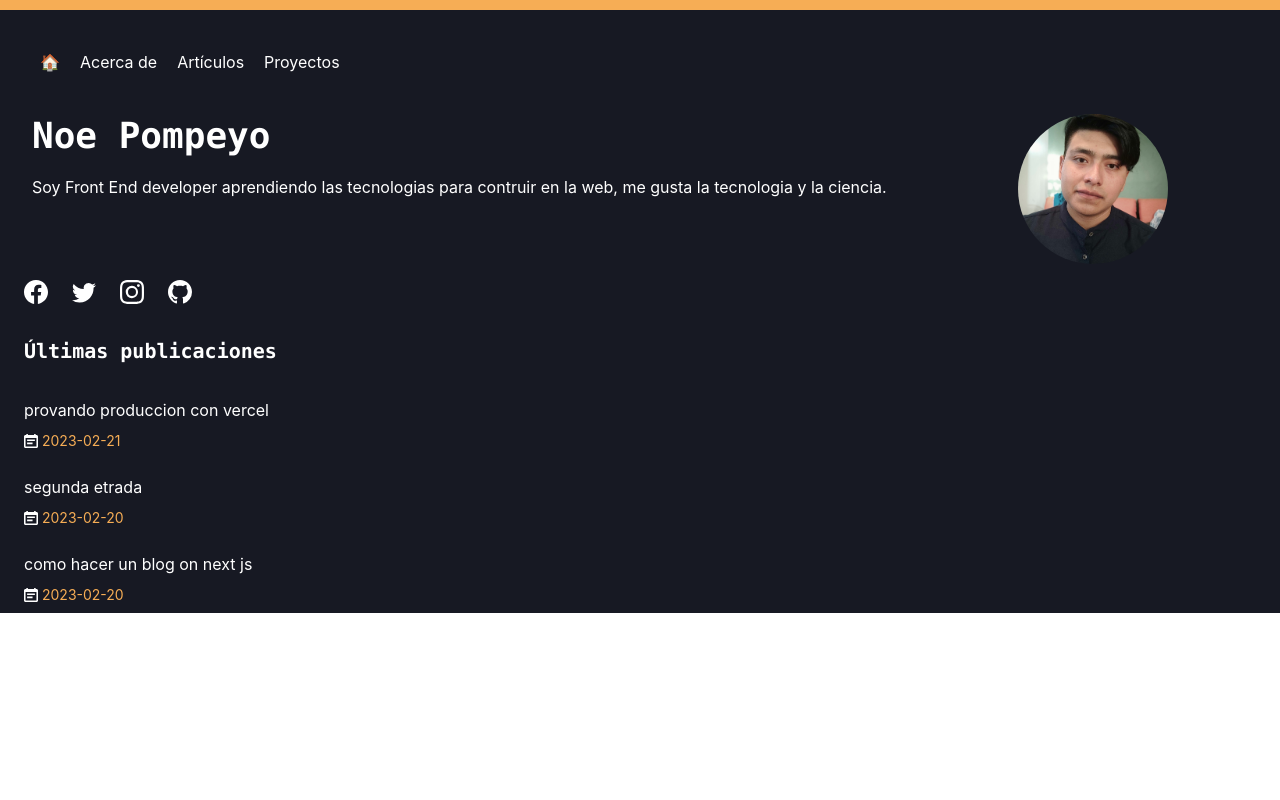
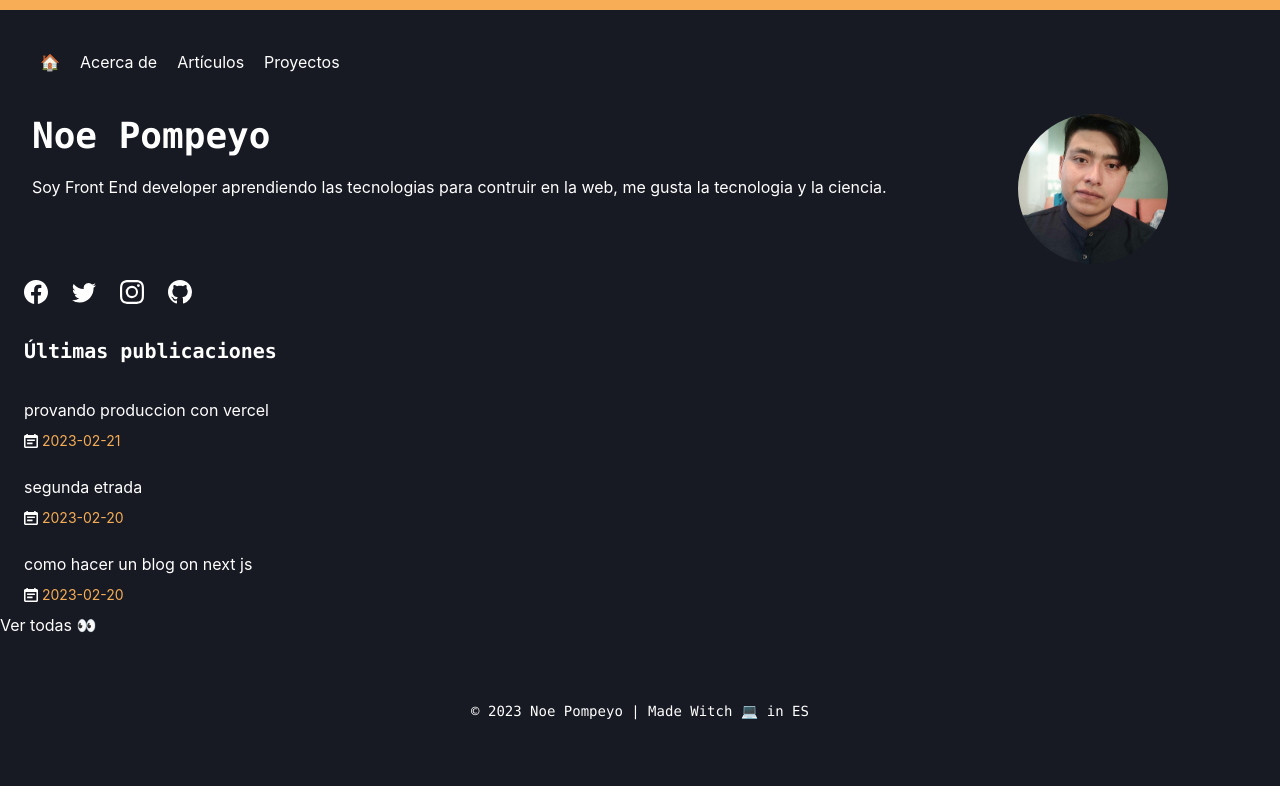
Before and after one commit to noepompeyo/mi-blog, a Next.js app: page / in a window 1280 px wide. Built offline with nearby package versions, Linux system fonts and the light colour scheme.

Commit message:
[ADD] se añadio un footer

```diff
--- /dev/null
+++ b/components/Footer.js
@@ -0,0 +1,30 @@
+import { Container, Flex } from "@chakra-ui/react";
+
+
+export default function Footer() {
+  return (
+    <Container
+    maxW="container.2xl"
+    bg="gray.900"
+    color="white"
+    position="relative"
+    overflow="visible"
+    zIndex="2"
+    >
+        <Flex
+        py={16}
+        w="100%"
+        direction="row"
+        justify="center"
+        textAlign="center"
+        align="center"
+        fontFamily="mono"
+        fontSize="sm"
+
+        >
+            &copy;  {new Date().getFullYear()}  Noe Pompeyo | Made Witch 💻 in ES
+
+        </Flex>
+    </Container>
+  )
+}
--- a/pages/index.js
+++ b/pages/index.js
@@ -2,10 +2,11 @@ import Head from 'next/head'
 
 import Link from 'next/link'
 import { getAllFilesMetadata } from '@/lib/mdx'
-import { Container, Text,  ChakraProvider, Flex, Heading, Box , Image} from '@chakra-ui/react';
+import {  Text,  ChakraProvider, Flex, Heading, Box , Image} from '@chakra-ui/react';
 import PostListItem from '@/components/PostListItem';
 import SectionsLinks from '@/components/SectionsLinks';
 import SocialNetworks from '@/components/SocialNetworks';
+import Footer from '@/components/Footer';
 
 
 
@@ -109,6 +110,9 @@ export default function Home({posts}) {
 
             </Link>
           ))}
+          <Link pt={8} href="/articulos" >
+            Ver todas 👀
+            </Link>
           </Box>
 
 
@@ -116,6 +120,7 @@ export default function Home({posts}) {
 
       </Flex>
 </Box>
+<Footer/>
 
 </ChakraProvider>
   </>
```
